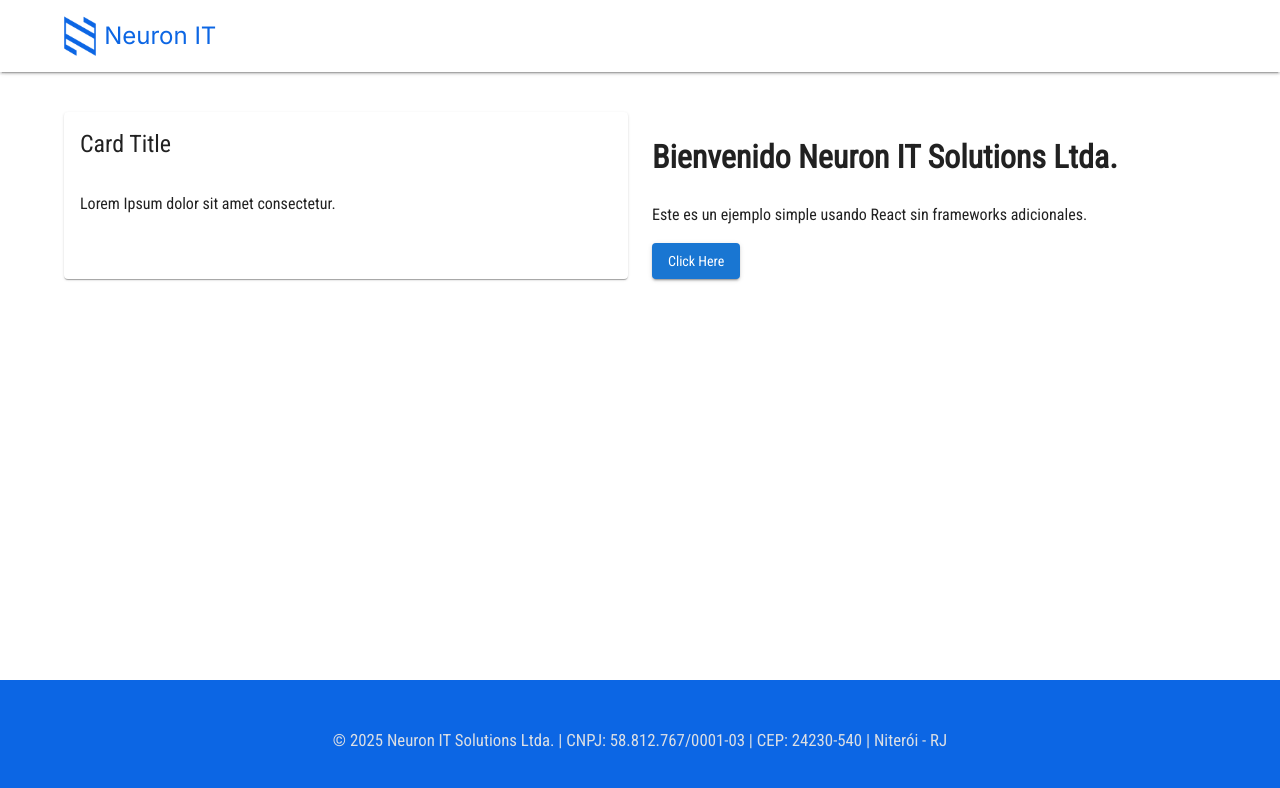
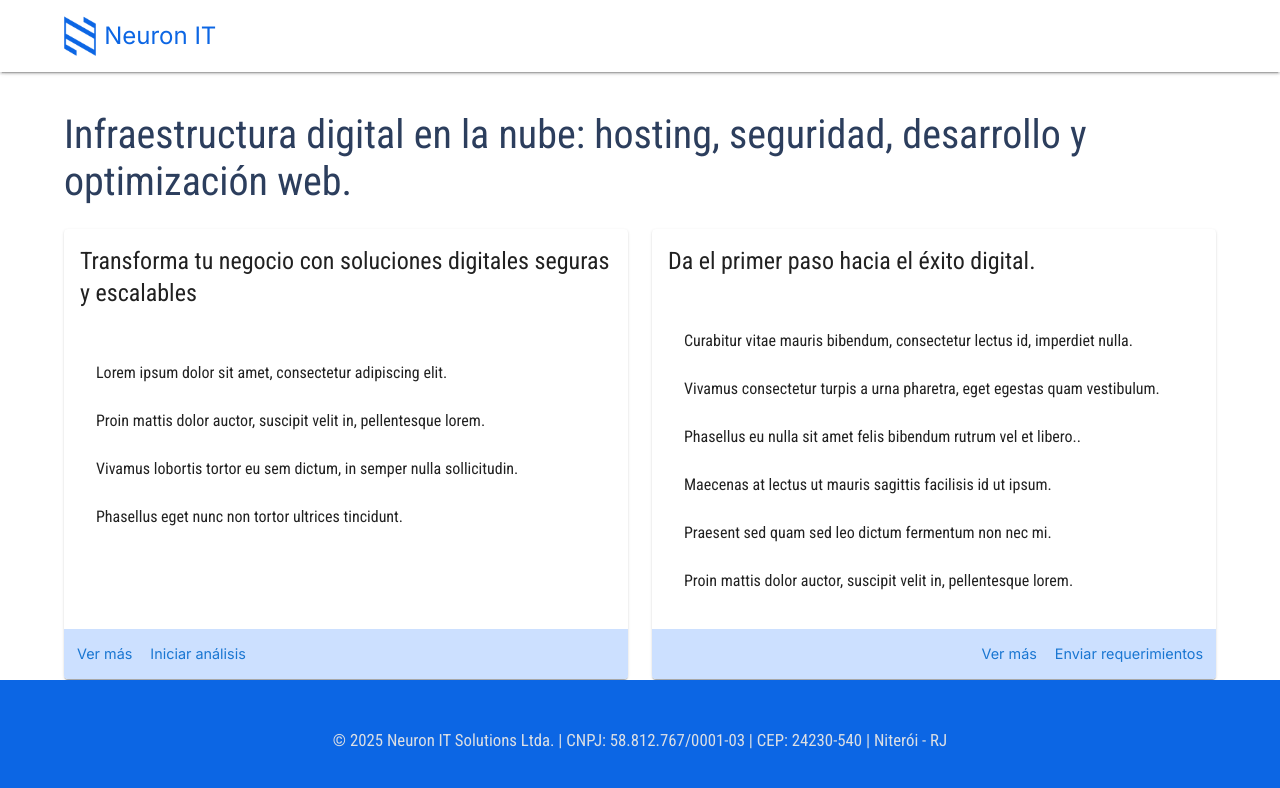
Before and after one commit to Liah0na/neuron, a React app: page / in a window 1280 px wide. Shown: the top 788 px of the page. Built offline with nearby package versions, Linux system fonts and the light colour scheme.

Commit message:
Adding home detail

```diff
--- a/package.json
+++ b/package.json
@@ -10,7 +10,7 @@
   "keywords": [],
   "author": "Nestor R. Otondo",
   "license": "ISC",
-  "description": "",
+  "description": "Infraestructura digital en la nube: hosting, seguridad, desarrollo y optimización web.",
   "devDependencies": {
     "@babel/core": "^7.26.9",
     "@babel/preset-env": "^7.26.9",
--- a/public/index.html
+++ b/public/index.html
@@ -6,7 +6,7 @@
   <title>Neuron IT</title>
 
   <meta name="author" content="Nestor R. Otondo">
-  <meta name="description" content="Neuron IT Solutions Ltda.">
+  <meta name="description" content="Neuron IT Solutions Ltda. Infraestructura digital en la nube: hosting, seguridad, desarrollo y optimización web.">
 
   <link rel="icon" href="/images/neuron.ico">
 </head>
--- a/src/components/Content.js
+++ b/src/components/Content.js
@@ -1,26 +1,70 @@
 import React from "react";
-import { Button, Card, CardContent, CardHeader, Container, Grid2, useTheme } from "@mui/material";
+import { Button, Card, CardActions, CardContent, CardHeader, Container, Grid2, List, ListItem, ListItemText, Typography, useTheme } from "@mui/material";
 
 const Content = () => {
   const neuron = useTheme();
 
   return (
     <Container sx={{ paddingTop: "7rem" }}>
+      <Typography variant="h1" sx={{ color: neuron.palette.neutral.n900, fontSize: "2.5rem", mb: 3 }}>
+        Infraestructura digital en la nube: hosting, seguridad, desarrollo y optimización web.
+      </Typography>
       <Grid2 container spacing={3}>
         <Grid2 size={6}>
-          <Card sx={{ height: "100%" }}>
-            <CardHeader title="Card Title" />
-            <CardContent>Lorem Ipsum dolor sit amet consectetur.</CardContent>
+          <Card sx={{ display: "flex", flexDirection: "column", height: "100%" }}>
+            <CardHeader title="Transforma tu negocio con soluciones digitales seguras y escalables" />
+            <CardContent sx={{ flexGrow: 1 }}>
+              <List>
+                <ListItem>
+                  <ListItemText primary="Lorem ipsum dolor sit amet, consectetur adipiscing elit." />
+                </ListItem>
+                <ListItem>
+                  <ListItemText primary="Proin mattis dolor auctor, suscipit velit in, pellentesque lorem." />
+                </ListItem>
+                <ListItem>
+                  <ListItemText primary="Vivamus lobortis tortor eu sem dictum, in semper nulla sollicitudin." />
+                </ListItem>
+                <ListItem>
+                  <ListItemText primary="Phasellus eget nunc non tortor ultrices tincidunt." />
+                </ListItem>
+              </List>
+            </CardContent>
+            <CardActions sx={{ backgroundColor: neuron.palette.blue.b200 }}>
+              <Button size="small" sx={{ typography: "buttonHome" }}>Ver más</Button>
+              <Button size="small" sx={{ typography: "buttonHome" }}>Iniciar análisis</Button>
+            </CardActions>
           </Card>
         </Grid2>
         <Grid2 size={6}>
-          <h1>Bienvenido Neuron IT Solutions Ltda.</h1>
-          <p>
-            Este es un ejemplo simple usando React sin frameworks adicionales.
-          </p>
-          <Button variant="contained" color="primary">
-            Click Here
-          </Button>
+        <Card sx={{ display: "flex", flexDirection: "column", height: "100%" }}>
+            <CardHeader title="Da el primer paso hacia el éxito digital." />
+            <CardContent>
+              <List>
+                <ListItem>
+                  <ListItemText primary="Curabitur vitae mauris bibendum, consectetur lectus id, imperdiet nulla." />
+                </ListItem>
+                <ListItem>
+                  <ListItemText primary="Vivamus consectetur turpis a urna pharetra, eget egestas quam vestibulum." />
+                </ListItem>
+                <ListItem>
+                  <ListItemText primary="Phasellus eu nulla sit amet felis bibendum rutrum vel et libero.." />
+                </ListItem>
+                <ListItem>
+                  <ListItemText primary="Maecenas at lectus ut mauris sagittis facilisis id ut ipsum." />
+                </ListItem>
+                <ListItem>
+                  <ListItemText primary="Praesent sed quam sed leo dictum fermentum non nec mi." />
+                </ListItem>
+                <ListItem>
+                  <ListItemText primary="Proin mattis dolor auctor, suscipit velit in, pellentesque lorem." />
+                </ListItem>
+              </List>
+            </CardContent>
+            <CardActions sx={{ backgroundColor: neuron.palette.blue.b200, justifyContent: "flex-end" }}>
+              <Button size="small" sx={{ typography: "buttonHome" }}>Ver más</Button>
+              <Button size="small" sx={{ typography: "buttonHome" }}>Enviar requerimientos</Button>
+            </CardActions>
+          </Card>
         </Grid2>
       </Grid2>
     </Container>
--- a/src/components/Header.js
+++ b/src/components/Header.js
@@ -32,7 +32,6 @@ const Header = () => {
             sx={{ height: 40, width: "auto" }}
           />
           <Typography
-            color="primary"
             variant="h6"
             sx={{ color: neuron.palette.blue.b700 }}
           >
--- a/src/theme/palette.js
+++ b/src/theme/palette.js
@@ -1,9 +1,13 @@
+import { purple } from "@mui/material/colors";
+
 const palette = {
   blue: {
+    b200: 'rgb(204,224,255)',
     b700: 'rgb(12,102,228)',
   },
   neutral: {
     n300: 'rgb(220,223,228)',
+    n900: 'rgb(44,62,93)',
   },
 };
 
--- a/src/theme/typography.js
+++ b/src/theme/typography.js
@@ -1,6 +1,7 @@
 const typography = {
   fontFamily: "'Roboto Condensed'",
   body1: { fontSize: "1rem", fontWeight: 400 },
+  buttonHome: { fontFamily:"'Inter'", fontSize: "0.90rem", fontWeight: 500 },
   h6: { fontFamily:"'Inter'", fontSize: "1.5rem", fontWeight: 500 },
 };
 
```
